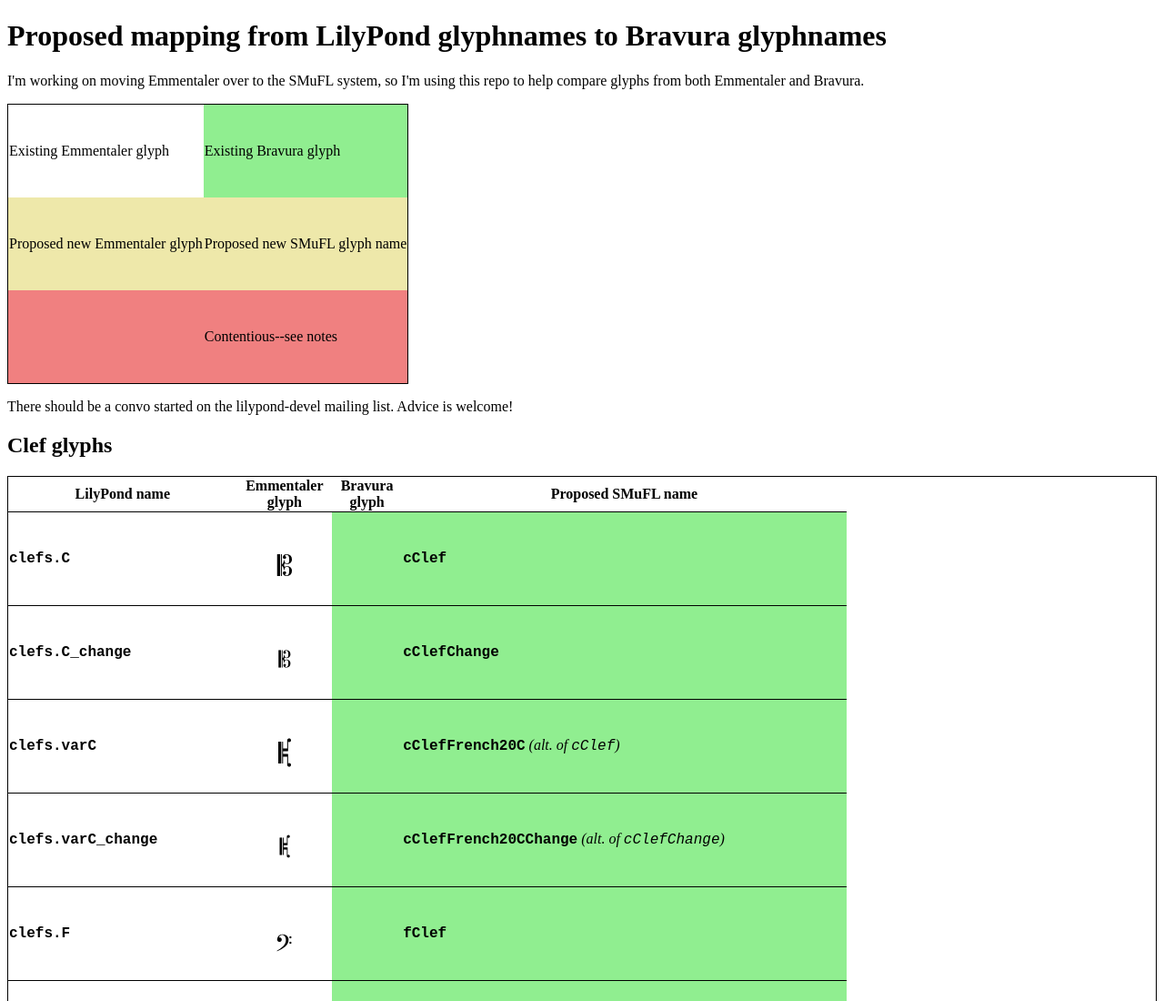
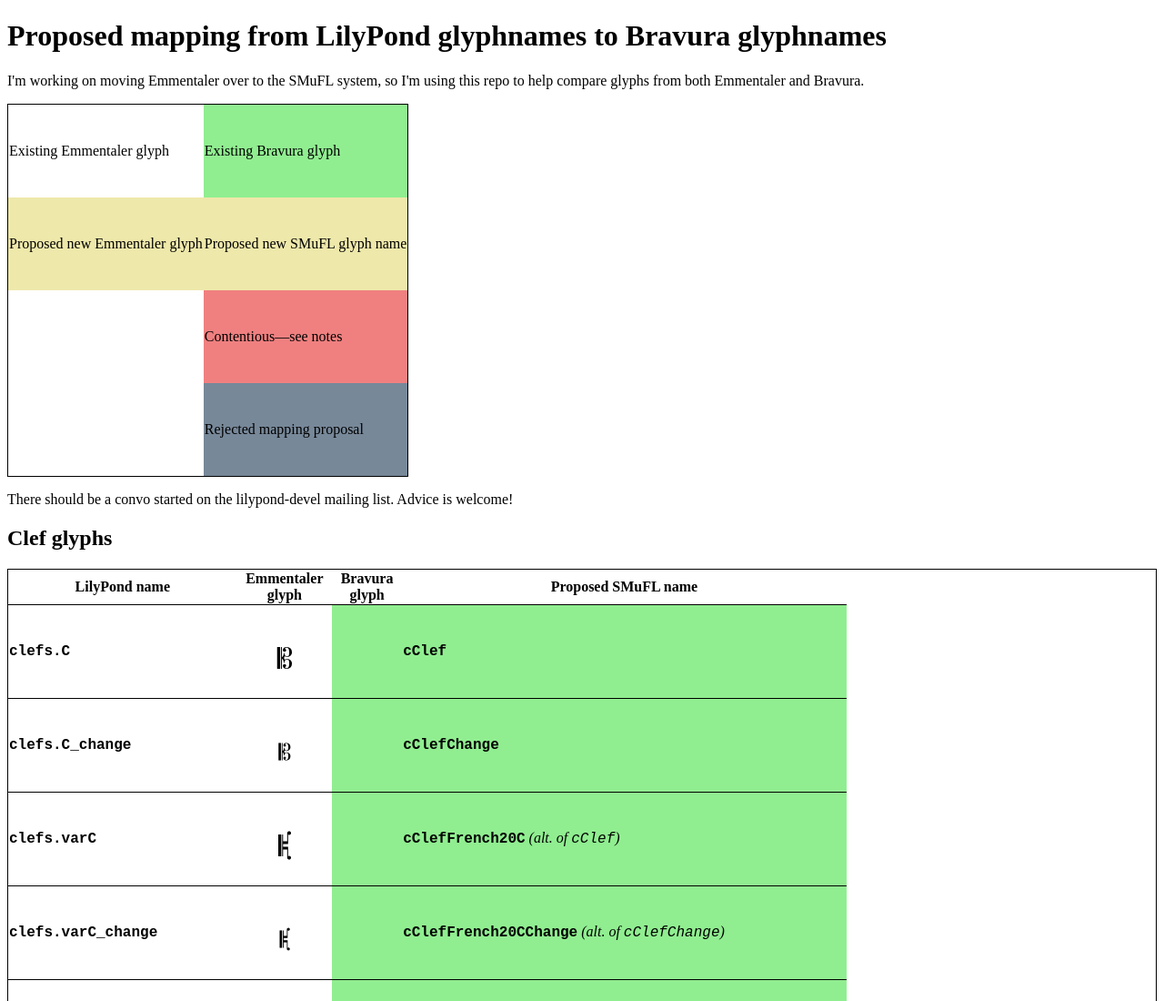
Before and after one commit to WolfGangsta/emmentaler-bravura, a plain HTML site: page index.html in a window 1280 px wide. Shown: the top 1100 px of the page at 91% size. Drawn offline with Linux system fonts and the light colour scheme; a web font is replaced by a local one.

Commit message:
Add new "rejected" status
* Deprecate "contentious" glyph property in favor of "status" property
* Add "rejected" status: light slate gray
* "contention" -> "note"

```diff
--- a/generate-table.js
+++ b/generate-table.js
@@ -66,10 +66,10 @@ async function main() {
 
             for (let i = 0; i < bravuraNames.length; i++) {
                 let bravName = bravuraNames[i];
-                let note, contentious, altOf, ligOf;
+                let note, status, altOf, ligOf;
                 if (typeof bravName === "object") {
                     note = bravName.note;
-                    contentious = bravName.contentious;
+                    status = bravName.status;
                     altOf = bravName.altOf;
                     ligOf = bravName.ligOf;
 
@@ -134,13 +134,13 @@ async function main() {
                 // Put notes here
                 if (note) {
                     let noteCell = document.createElement("td");
-                    noteCell.className = "contention";
+                    noteCell.className = "note";
                     noteCell.innerHTML = note;
                     row.append(noteCell);
                 }
-                // Contentious?
-                if (contentious) {
-                    row.className = "contentious";
+                // If contentious or rejected, say so
+                if (status) {
+                    row.className = status;
                 }
 
                 if (i < bravuraNames.length - 1) {
--- a/index.html
+++ b/index.html
@@ -15,9 +15,13 @@
             <td class="new">Proposed new Emmentaler glyph</td>
             <td class="new-to-smufl">Proposed new SMuFL glyph name</td>
         </tr>
-        <tr class="contentious">
+        <tr>
             <td></td>
-            <td>Contentious--see notes</td>
+            <td class="contentious">Contentious&mdash;see notes</td>
+        </tr>
+        <tr>
+            <td></td>
+            <td class="rejected">Rejected mapping proposal</td>
         </tr>
     </table>
     <p>There should be a convo started on the lilypond-devel mailing list. Advice is welcome!</p>
--- a/lily-to-smufl.json
+++ b/lily-to-smufl.json
@@ -113,12 +113,12 @@
             "zero.small": [
                 {
                     "name": "figbass0",
-                    "contentious": true,
+                    "status": "contentious",
                     "note": "A xxx.small number set will probably need to be created in the future."
                 },
                 {
                     "name": "fingering0",
-                    "contentious": true,
+                    "status": "contentious",
                     "note": ""
                 }
             ]
@@ -217,12 +217,12 @@
         "glyphs": {
             "noteheads.uM2": {
                 "name": "noteheadLongaUp",
-                "contentious": true,
+                "status": "contentious",
                 "note": "No analog found in Bravura. Because of their hardcoded stems, these glyphs look more like Bravura's noteXxxxxxXxxxx glyphs (i.e. noteHalfUp). However, those glyphs are not meant for direct music engraving."
             },
             "noteheads.dM2": {
                 "name": "noteheadLongaDown",
-                "contentious": true,
+                "status": "contentious",
                 "note": "It looks like we hardcoded the stems here to make sure they fit nicely with the sidebars. This is probably a discussion for elsewhere, but is that really the best solution? It would take some work, but perhaps we should refrain from encoding (single-bar) breve and longa glyphs, and instead draw their bars with primitives to match the stem."
             },
             "noteheads.sM1": {
@@ -244,28 +244,28 @@
             "noteheads.s0triangle": [
                 {
                     "name": "noteheadTriangleDownWhole",
-                    "contentious": true,
+                    "status": "contentious",
                     "note": "These matchups are highly debatable. One could argue that -Left- is a bit more similar than -Down-, but SMuFL doesn't define a whole note version of it. Might it be better just to define new glyph names for them, i.e. (the oddly unused) noteheadTriangleXxxxx?"
                 }
             ],
             "noteheads.s1triangle": [
                 {
                     "name": "noteheadTriangleDownHalf",
-                    "contentious": true
+                    "status": "contentious"
                 },
                 {
                     "name": "noteheadTriangleLeftWhite",
-                    "contentious": true
+                    "status": "contentious"
                 }
             ],
             "noteheads.s2triangle": [
                 {
                     "name": "noteheadTriangleDownBlack",
-                    "contentious": true
+                    "status": "contentious"
                 },
                 {
                     "name": "noteheadTriangleLeftBlack",
-                    "contentious": true
+                    "status": "contentious"
                 }
             ],
             "noteheads.s0slash": "noteheadSlashWhiteWhole",
@@ -280,24 +280,24 @@
             "noteheads.s2xcircle": [
                 {
                     "name": "noteheadHalfWithX",
-                    "contentious": true,
+                    "status": "contentious",
                     "note": "Yikes--a lot of options here. We could stick with -VoidWithX and -CircleX and ditch the rest, or maybe we just make them all aliases. Thoughts?"
                 },
                 {
                     "name": "noteheadVoidWithX",
-                    "contentious": true
+                    "status": "contentious"
                 },
                 {
                     "name": "noteheadCircleXWhole",
-                    "contentious": true
+                    "status": "contentious"
                 },
                 {
                     "name": "noteheadCircleXHalf",
-                    "contentious": true
+                    "status": "contentious"
                 },
                 {
                     "name": "noteheadCircleX",
-                    "contentious": true
+                    "status": "contentious"
                 }
             ],
             "noteheads.s0harmonic": [
@@ -319,7 +319,7 @@
             },
             "noteheads.s1do": {
                 "name": "",
-                "contentious": true,
+                "status": "contentious",
                 "note": "I think the reason to distinguish -.s1xx from -.s0xx disappeared with commit 2d460deb (Define notehead attachment points separately); indeed, I've found every pair's generating code to be functionally identical and not worth encoding twice. (Further -s1xx's in the Aiken and Funk sets will be omitted for brevity; see the Walker section for a small exception.)"
             },
             "noteheads.s2do": "noteShapeTriangleUpBlack",
@@ -565,7 +565,7 @@
 
             "noteheads.s0doWalker": {
                 "name": "",
-                "contentious": true,
+                "status": "contentious",
                 "note": "Our Walker glyphs distinguish whole from half notes in only one respect: whole notes appear to face downwards all the time. It seems to me that that sort of difference would be better defined within the \\walkerHeads command rather than in the font, which would allow us to remove more redundant glyphs. Thoughts? (From now on, -.s0xxWalker glyphs will be omitted for brevity.)"
             },
             "noteheads.u1doWalker": [
@@ -578,13 +578,13 @@
             "noteheads.d1doWalker": [
                 {
                     "name": "noteShapeKeystoneUprightWhite",
-                    "contentious": true,
+                    "status": "contentious",
                     "note": "SMuFL's description for -Keystone- states that it is an 'Inverted keystone'. Therefore, it seems natural to me to call this one -KeystoneUpright-."
                 },
                 {
                     "name": "noteShapeKeystoneUprightWhiteWalker",
                     "altOf": "noteShapeKeystoneUprightWhite",
-                    "contentious": true
+                    "status": "contentious"
                 }
             ],
             "noteheads.u2doWalker": [
@@ -597,12 +597,12 @@
             "noteheads.d2doWalker": [
                 {
                     "name": "noteShapeKeystoneUprightBlack",
-                    "contentious": true
+                    "status": "contentious"
                 },
                 {
                     "name": "noteShapeKeystoneUprightBlackWalker",
                     "altOf": "noteShapeKeystoneUprightBlack",
-                    "contentious": true
+                    "status": "contentious"
                 }
             ],
 
@@ -616,12 +616,12 @@
             "noteheads.d1reWalker": [
                 {
                     "name": "noteShapeQuarterMoonLeftWalker",
-                    "contentious": true,
+                    "status": "contentious",
                     "note": "This seems like the best naming option, even though SMuFL's -QuarterMoon- glyph names don't indicate -Right-."
                 },
                 {
                     "name": "noteShapeQuarterMoonLeftWhiteWalker",
-                    "contentious": true,
+                    "status": "contentious",
                     "altOf": "noteShapeQuarterMoonLeftWhite"
                 }
             ],
@@ -635,11 +635,11 @@
             "noteheads.d2reWalker": [
                 {
                     "name": "noteShapeQuarterMoonLeftBlack",
-                    "contentious": true
+                    "status": "contentious"
                 },
                 {
                     "name": "noteShapeQuarterMoonLeftBlackWalker",
-                    "contentious": true,
+                    "status": "contentious",
                     "altOf": "noteShapeQuarterMoonLeftBlack"
                 }
             ],
@@ -682,12 +682,12 @@
             "noteheads.u1tiWalker": [
                 {
                     "name": "noteShapeIsoscelesTriangleRightWhite",
-                    "contentious": true
+                    "status": "contentious"
                 },
                 {
                     "name": "noteShapeIsoscelesTriangleRightWhiteWalker",
                     "altOf": "noteShapeIsoscelesTriangleRightWhite",
-                    "contentious": true,
+                    "status": "contentious",
                     "note": "See above regarding -.d1reWalker."
                 }
             ],
@@ -701,12 +701,12 @@
             "noteheads.u2tiWalker": [
                 {
                     "name": "noteShapeIsoscelesTriangleRightBlack",
-                    "contentious": true
+                    "status": "contentious"
                 },
                 {
                     "name": "noteShapeIsoscelesTriangleRightBlackWalker",
                     "altOf": "noteShapeIsoscelesTriangleRightBlack",
-                    "contentious": true
+                    "status": "contentious"
                 }
             ],
             "noteheads.d2tiWalker": [
--- a/style.css
+++ b/style.css
@@ -34,7 +34,10 @@ td {
 .contentious {
     background-color: lightcoral;
 }
-.contention {
+.rejected {
+    background-color: lightslategray;
+}
+.note {
     background-color: white;
     color: gray;
     font-size: initial;
```
